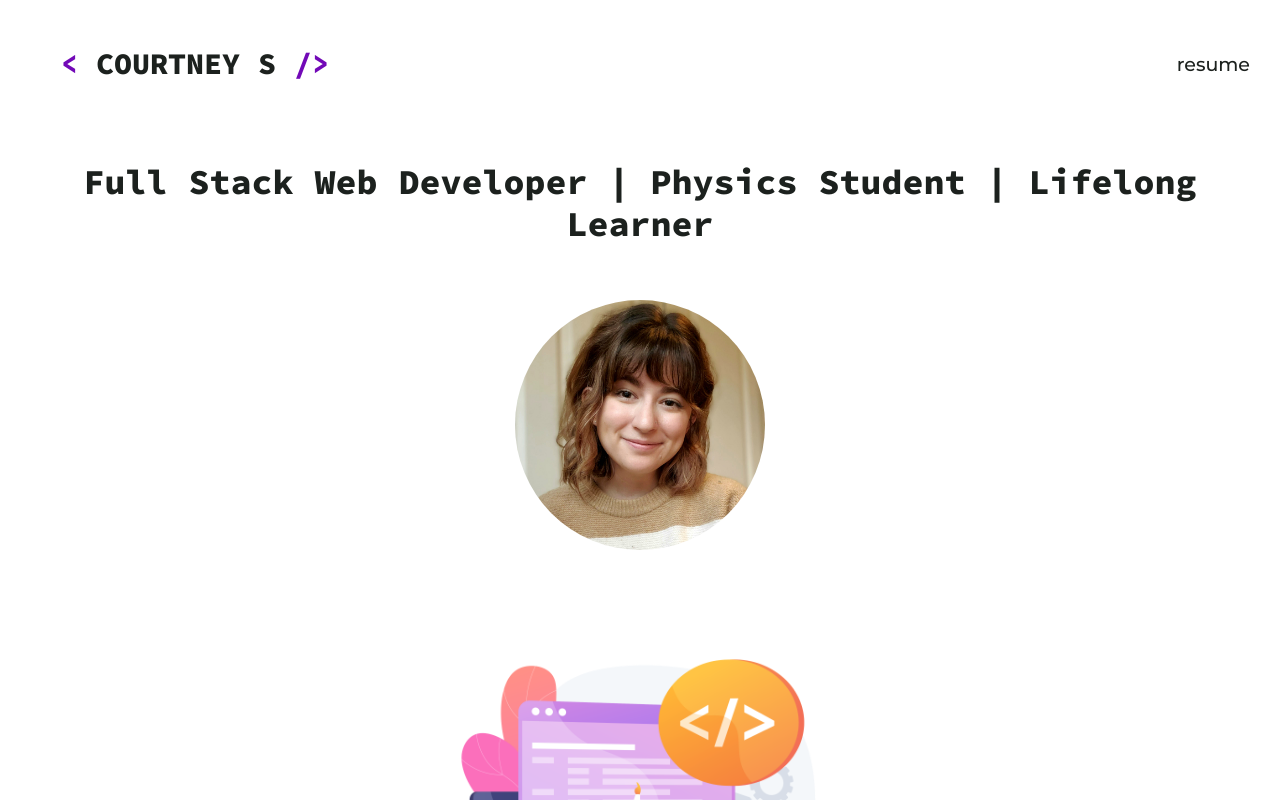
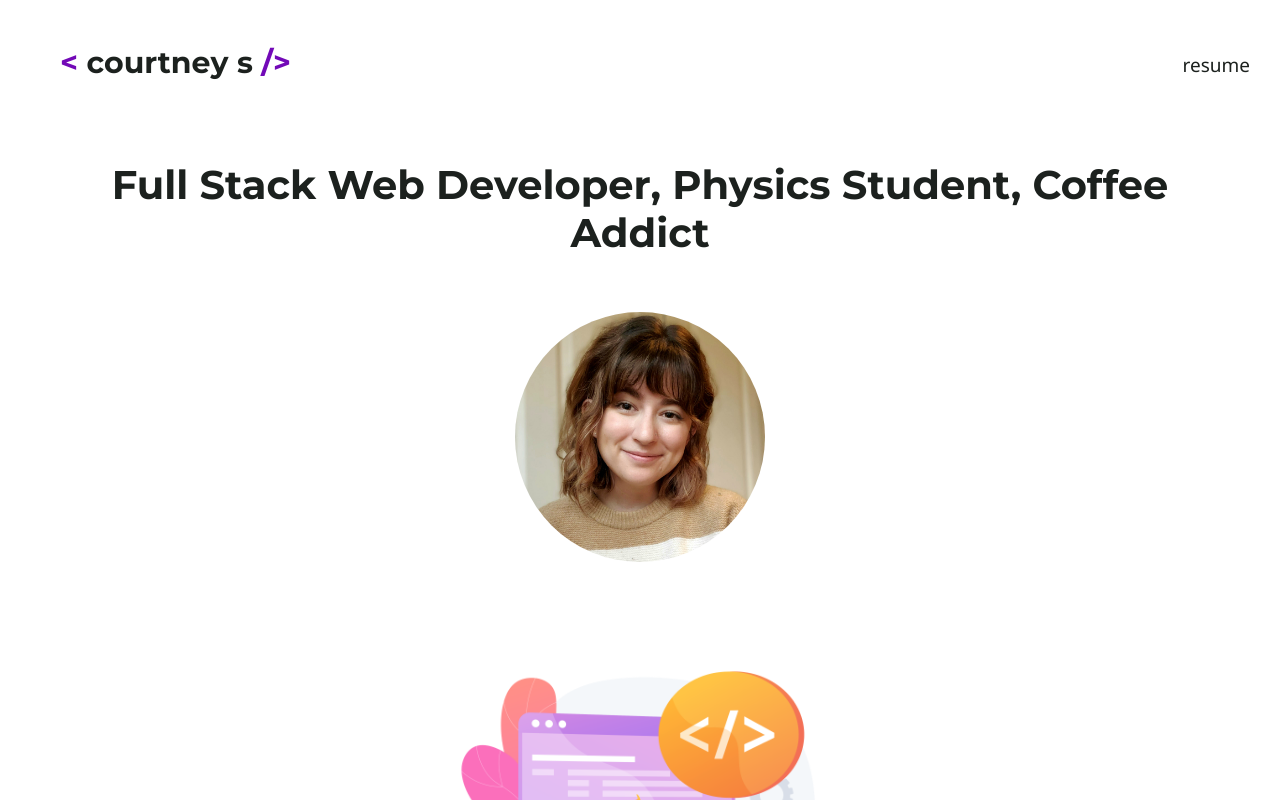
Before and after one commit to struelensc/react-portfolio, a React (Create React App) app: page / in a window 1280 px wide. Shown: the top 800 px of the page. Built offline with nearby package versions, Linux system fonts and the light colour scheme.

Commit message:
updated font choice

```diff
--- a/public/index.html
+++ b/public/index.html
@@ -6,7 +6,7 @@
     <link rel="preconnect" href="https://fonts.googleapis.com" />
     <link rel="preconnect" href="https://fonts.gstatic.com" crossorigin />
     <link
-      href="https://fonts.googleapis.com/css2?family=Montserrat:wght@400;500&family=Source+Code+Pro:wght@400;800&display=swap"
+      href="https://fonts.googleapis.com/css2?family=Montserrat:wght@700&family=Noto+Sans&display=swap"
       rel="stylesheet"
     />
     <meta name="viewport" content="width=device-width" />
--- a/src/components/Header.js
+++ b/src/components/Header.js
@@ -7,7 +7,7 @@ function Header() {
     <nav className="navbar navbar-fixed-top px-5 justify-content-center justify-content-lg-between">
       <h1 className="px-5 statement-text">
         <span className="mainAccent">&lt; </span>
-        <span>COURTNEY S</span>
+        <span>courtney s</span>
         <span className="mainAccent"> /&gt;</span>
       </h1>
 
--- a/src/components/sections/About.js
+++ b/src/components/sections/About.js
@@ -7,7 +7,7 @@ export default function About() {
       <div className="row p-5 justify-content-center">
         <div className="col-sm-7">
           <div id="aboutContent" className="text-center">
-            <h2 className="pb-3">Hello, I'm Courtney!</h2>
+            <h2 className="pb-3 statement-text">Hello, I'm Courtney!</h2>
             <p className="pt-5">
               I'm a passionate Physics Student turned{" "}
               <span className="tertiaryAccent">Full-Stack Web Developer</span>.
--- a/src/components/sections/Greeting.js
+++ b/src/components/sections/Greeting.js
@@ -10,7 +10,7 @@ export default function About() {
       <Container className="d-flex flex-column align-items-center">
         <div className="text-center">
           <h1 className="statement-text">
-            Full Stack Web Developer | Physics Student | Lifelong Learner
+            Full Stack Web Developer, Physics Student, Coffee Addict
           </h1>
         </div>
         <div className="profilePhotoContainer">
--- a/src/index.css
+++ b/src/index.css
@@ -15,7 +15,7 @@ html {
 }
 
 body {
-  font-family: "Montserrat", sans-serif;
+  font-family: "Noto Sans", sans-serif;
   font-weight: 500;
   background-color: #ffff;
   font-size: 19px;
@@ -95,5 +95,5 @@ li {
 }
 
 .statement-text {
-  font-family: "Source Code Pro", monospace;
+  font-family: "Montserrat", sans-serif;
 }
--- a/src/styles/greeting.css
+++ b/src/styles/greeting.css
@@ -3,7 +3,7 @@
 }
 
 #greeting h1 {
-  font-size: 3.5rem;
+  font-size: 4rem;
   font-weight: 800;
 }
 
```
